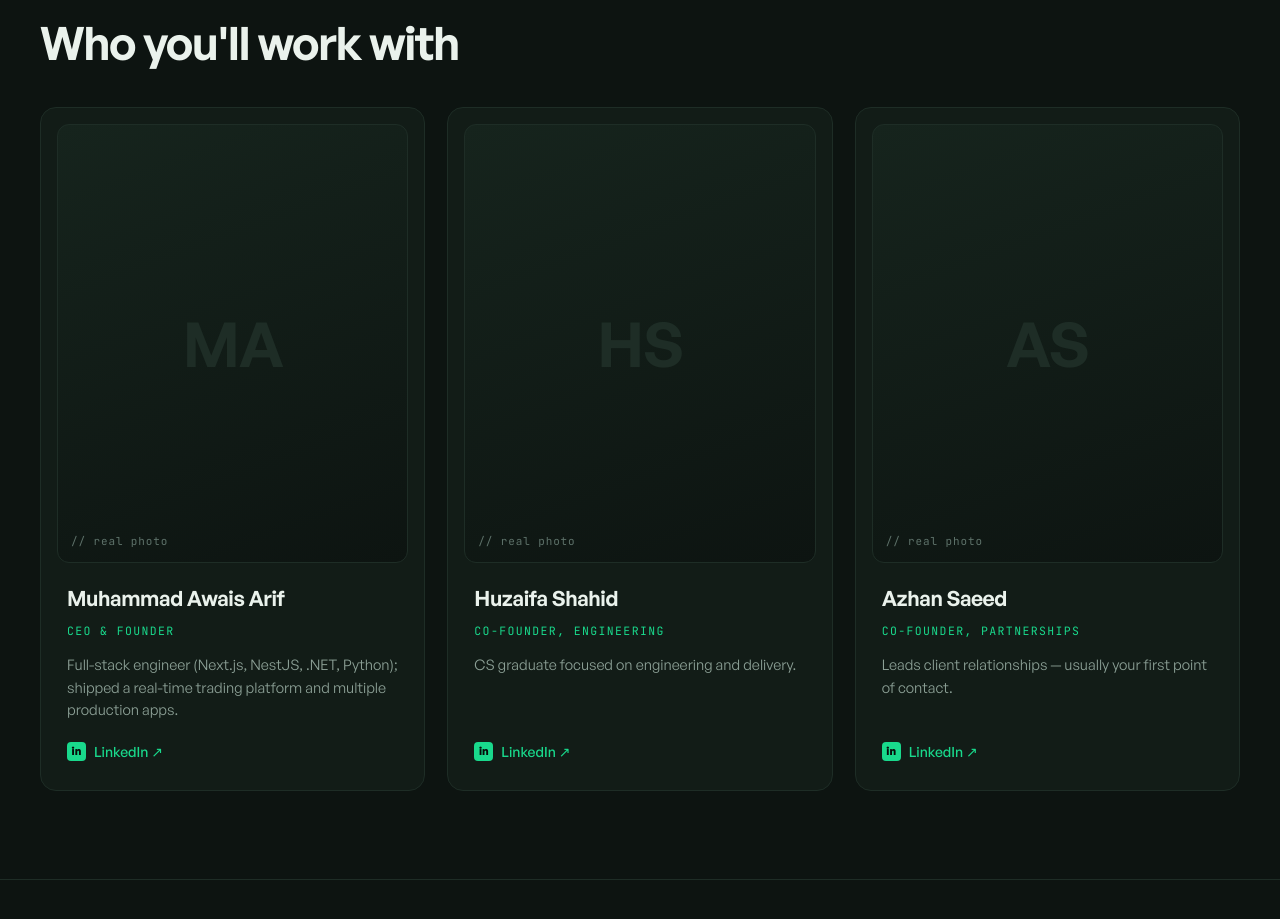
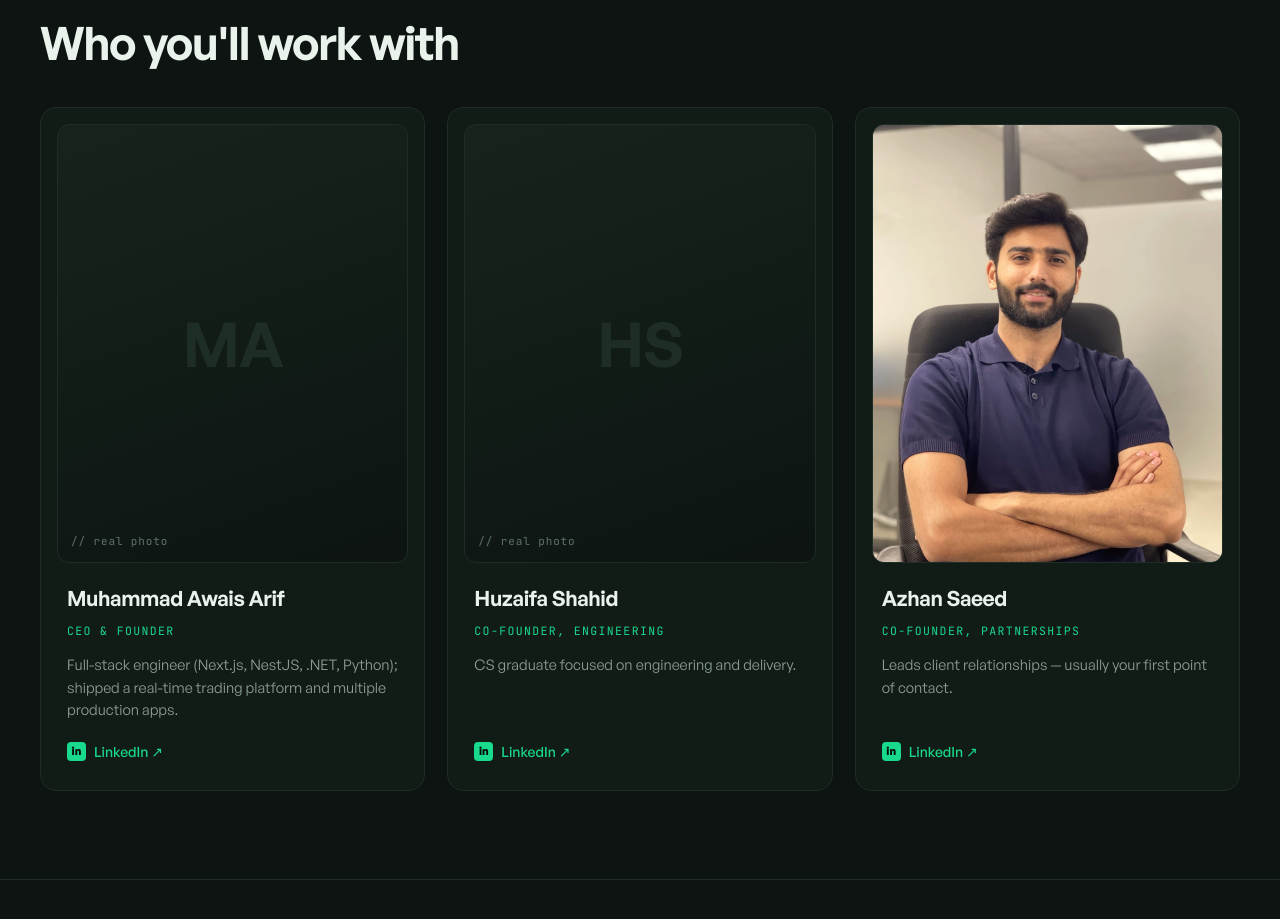
Before and after one commit to awaisarif18/mintcode-ai, a Next.js app: page / in a window 1280 px wide. Shown: the part 4220-5139 px from the top of the page. Built offline with nearby package versions, Linux system fonts and the light colour scheme.

Commit message:
azhan saeed profile photo updated

```diff
--- a/src/components/sections/Founders.tsx
+++ b/src/components/sections/Founders.tsx
@@ -5,6 +5,7 @@
 // #founders section of design-reference/hero.html.
 // Guardrail: exactly these three founders, no invented URLs (see founders.ts).
 
+import Image from "next/image";
 import Eyebrow from "@/components/ui/Eyebrow";
 import RevealOnScroll from "@/components/ui/RevealOnScroll";
 import { founders } from "@/content/founders";
@@ -27,7 +28,7 @@ export default function Founders() {
           {founders.map((founder) => (
             <RevealOnScroll key={founder.name} className="flex">
               <article className="flex flex-[1_1_auto] min-w-0 flex-col rounded-[16px] border border-line bg-surface p-4 transition-[border-color,background,box-shadow,transform] duration-[450ms] ease-[cubic-bezier(0.16,1,0.3,1)] hover:-translate-y-[4px] hover:bg-hover hover:border-[color-mix(in_oklab,var(--mint),transparent_56%)] hover:[box-shadow:0_26px_60px_-34px_color-mix(in_oklab,var(--mint),transparent_52%)]">
-                {/* Photo slot — placeholder until a real photo is supplied */}
+                {/* Photo slot — real headshot if supplied, else initials placeholder */}
                 <div
                   className="relative flex aspect-[4/5] items-center justify-center overflow-hidden rounded-[12px] border border-line"
                   style={{
@@ -35,12 +36,24 @@ export default function Founders() {
                       "linear-gradient(160deg, var(--hover), var(--ink))",
                   }}
                 >
+                  {founder.photo ? (
+                    <Image
+                      src={founder.photo}
+                      alt={`${founder.name}, ${founder.role}`}
+                      fill
+                      sizes="(max-width: 640px) 100vw, (max-width: 1024px) 50vw, 33vw"
+                      className="object-cover object-top"
+                    />
+                  ) : (
+                    <>
                       <span className="text-[62px] font-semibold tracking-[-0.02em] text-line">
                         {founder.initials}
                       </span>
                       <span className="absolute bottom-3 left-[13px] font-mono text-[11px] tracking-[0.08em] text-muted">
                         // real photo
                       </span>
+                    </>
+                  )}
                 </div>
 
                 <div className="flex flex-1 flex-col px-[10px] pt-5 pb-2">
--- a/src/content/founders.ts
+++ b/src/content/founders.ts
@@ -8,6 +8,8 @@ export type Founder = {
   role: string;
   /** Initials shown on the gradient placeholder until a real photo exists. */
   initials: string;
+  /** Real headshot in /public; falls back to the initials placeholder if absent. */
+  photo?: string;
   bio: string;
   /** Real LinkedIn profile URL. */
   linkedin: string;
@@ -32,6 +34,7 @@ export const founders: Founder[] = [
     name: "Azhan Saeed",
     role: "Co-Founder, Partnerships",
     initials: "AS",
+    photo: "/azhan.jpeg",
     bio: "Leads client relationships — usually your first point of contact.",
     linkedin: "https://www.linkedin.com/in/azhan-codebricks/",
   },
```
Lines whose indentation alone changed are shown as unchanged.
